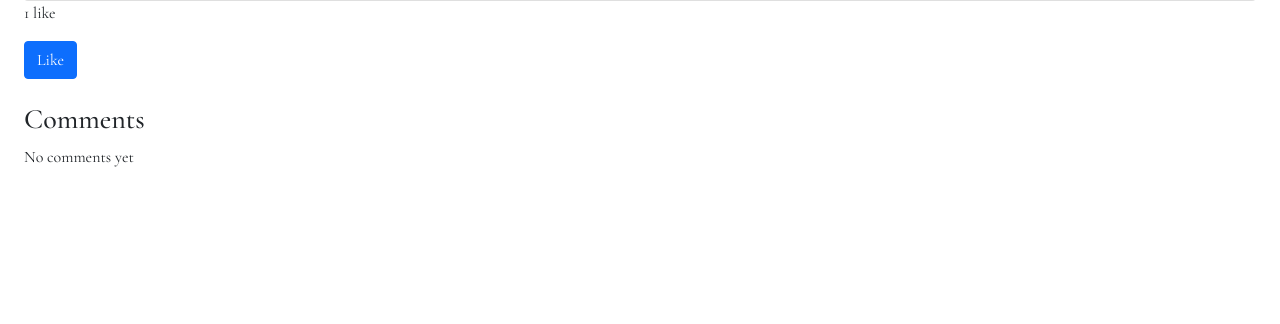
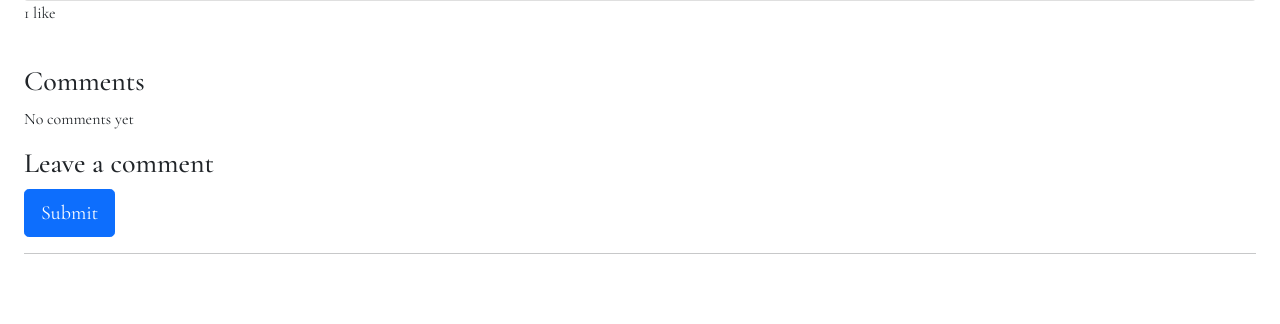
Before and after one commit to dilner1/Garden-Gnome-Blog, a Django app: a page that uses templates/open_post.html in a window 1280 px wide. Shown: the part 476-800 px from the top of the page. Run offline with Django 3.2, Linux system fonts and the light colour scheme; tables that the repository leaves empty hold one stand-in row (values such as "Sample post"); some libraries are stand-ins or nearby versions; some web fonts are replaced.

Commit message:
adding leave comment form

```diff
--- a/blog/urls.py
+++ b/blog/urls.py
@@ -7,5 +7,5 @@ urlpatterns = [
     path('add_post/', views.AddPost.as_view(), name='add_post'),
     path('update/<slug:slug>', views.UpdateView.as_view(), name='edit_post'),
     path('delete/<slug:slug>', views.DeleteView.as_view(), name='delete_post'),
-    path('like/<slug:slug>', views.LikeView, name='like_post'),
+    path('like/<slug:slug>', views.LikeView.as_view(), name='like_post'),
 ]
--- a/blog/views.py
+++ b/blog/views.py
@@ -17,17 +17,20 @@ class PostDetail(View):
         post = get_object_or_404(queryset, slug=slug)
         comments = post.comments.filter(approved=True).order_by('-created_on')
         new_comment = None
+
         if request.method == 'POST':
             comment_form = CommentForm(data=request.POST)
             if comment_form.is_valid():
                 new_comment = comment_form.save(commit=False)
-                new_comment.post = postnew_comment.save()
+                new_comment.post = post
+                new_comment.save()
         else:
             comment_form = CommentForm()
         return render(request, template_name,{'post':post,
         'comments':comments,
         'new_comment': new_comment,
         'comment_form': comment_form})
+
 
 class AddPost(generic.CreateView):
     model = Post
@@ -46,8 +49,7 @@ class DeleteView(generic.DeleteView):
     success_url = reverse_lazy('home')
 
 class LikeView(View):
-
-    def post(self, request, slug, *args, **kwargs):
+    def post(self, request, slug):
         post = get_object_or_404(Post, slug=slug)
         if post.likes.filter(id=request.user.id).exists():
             post.likes.remove(request.user)
--- a/templates/open_post.html
+++ b/templates/open_post.html
@@ -1,4 +1,6 @@
 {% extends "base.html" %}
+{% load static %}
+{% load crispy_forms_tags %}
 
 {% block content %}
 <div class="container-fluid">
@@ -34,13 +36,19 @@
             {% else %}
                 <p>{{ post.like_count }} likes</p>
             {% endif %}
+            {% if user.is_authenticated %}
             <form method="POST" action="{% url 'like_post' post.slug %">
                 {% csrf_token %}
-                <button type="submit", name="post_like_btn", value="{{ post.id }}", class="btn btn-primary">Like</button>
+                {% if post.liked %}
+                <button type="submit" name="post_like_btn" value="{{post.slug}}" class="btn btn-secondary">Unlike</button>
+                {% else %}
+                <button type="submit" name="post_like_btn" value="{{post.slug}}" class="btn btn-primary">Like</button>
+                {% endif %}
             </form>
+            {% endif %}
         </div>
         <div>
-            <br>
+            <br/>
             <h3>Comments</h3>
             {% if not comment in comments %}
             <p>No comments yet</p>
@@ -57,9 +65,21 @@
                     {{ comment.body | linebreaks }}
                 </p>
             </div>
-            <hr>
             {% endfor %}
             {% endif %}
+        {% if new_comment %}
+        <div class="alert alert-success" role="alert">
+          Your comment is awaiting moderation
+        </div>
+        {% else %}
+        <h3>Leave a comment</h3>
+        <form method="POST">
+            {% csrf_token %}
+            {{ form|crispy }}
+          <button type="submit" class="btn btn-primary  btn-lg">Submit</button>
+        </form>
+        {% endif %}
+            <hr>
         </div>
     </div>
 </div>
```
Also changed, not shown: blog/models.py (line endings or trailing spaces).
